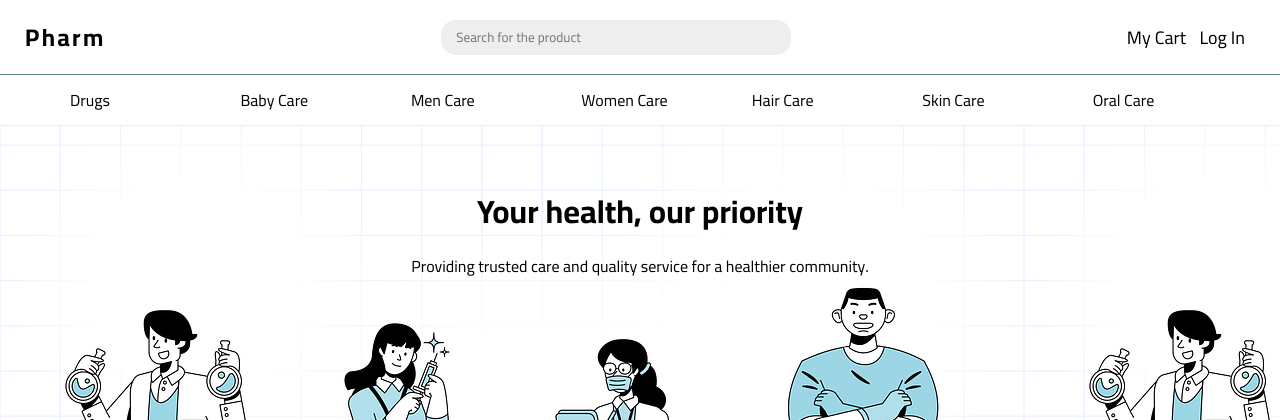
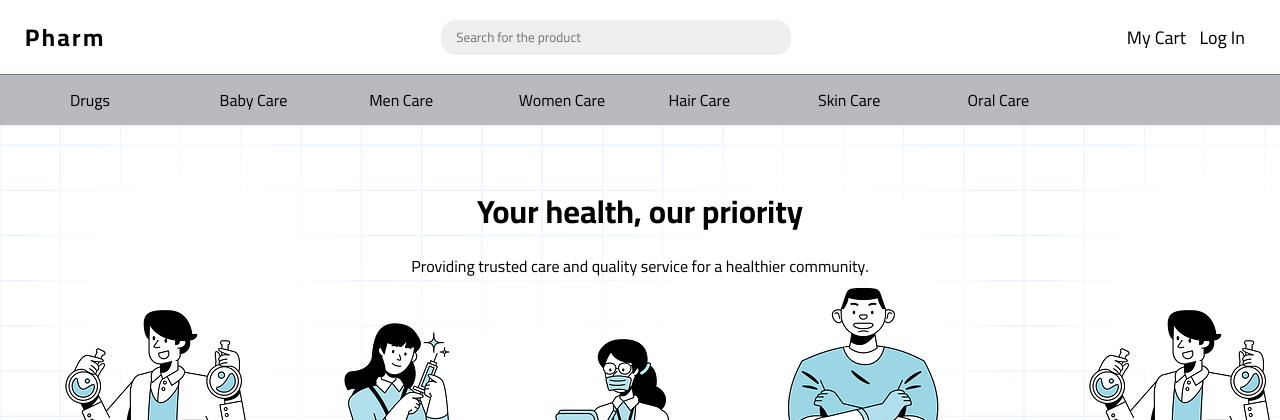
Before and after one commit to Ahmed-kamal12/pharm, a PHP site: page /main.html in a window 1280 px wide; the page is wider, and only the part inside the window is pictured. Shown: the top 420 px of that part. Run offline with PHP 8.4, Linux system fonts and the light colour scheme.

Commit message:
Update style.css

```diff
--- a/Css/style.css
+++ b/Css/style.css
@@ -64,10 +64,11 @@
     margin-top: 0;
     top: 75px;
     border-bottom: #eee solid 1px;
+    background-color: #bab9c0;
 }
 ul li{
     display: inline-block;
-    width: calc(95% / 7);
+    width: calc(95% / 8);
     margin: 0 auto;
     padding: 5px 25px;
 }
@@ -76,7 +77,11 @@
     list-style: none;
     align-items: center;
 }
-
+nav ul :hover{
+    background-color: #6c9bca;
+    color: #eee;
+    border-radius: 20px;
+}
 
 /*main page */
 
```
